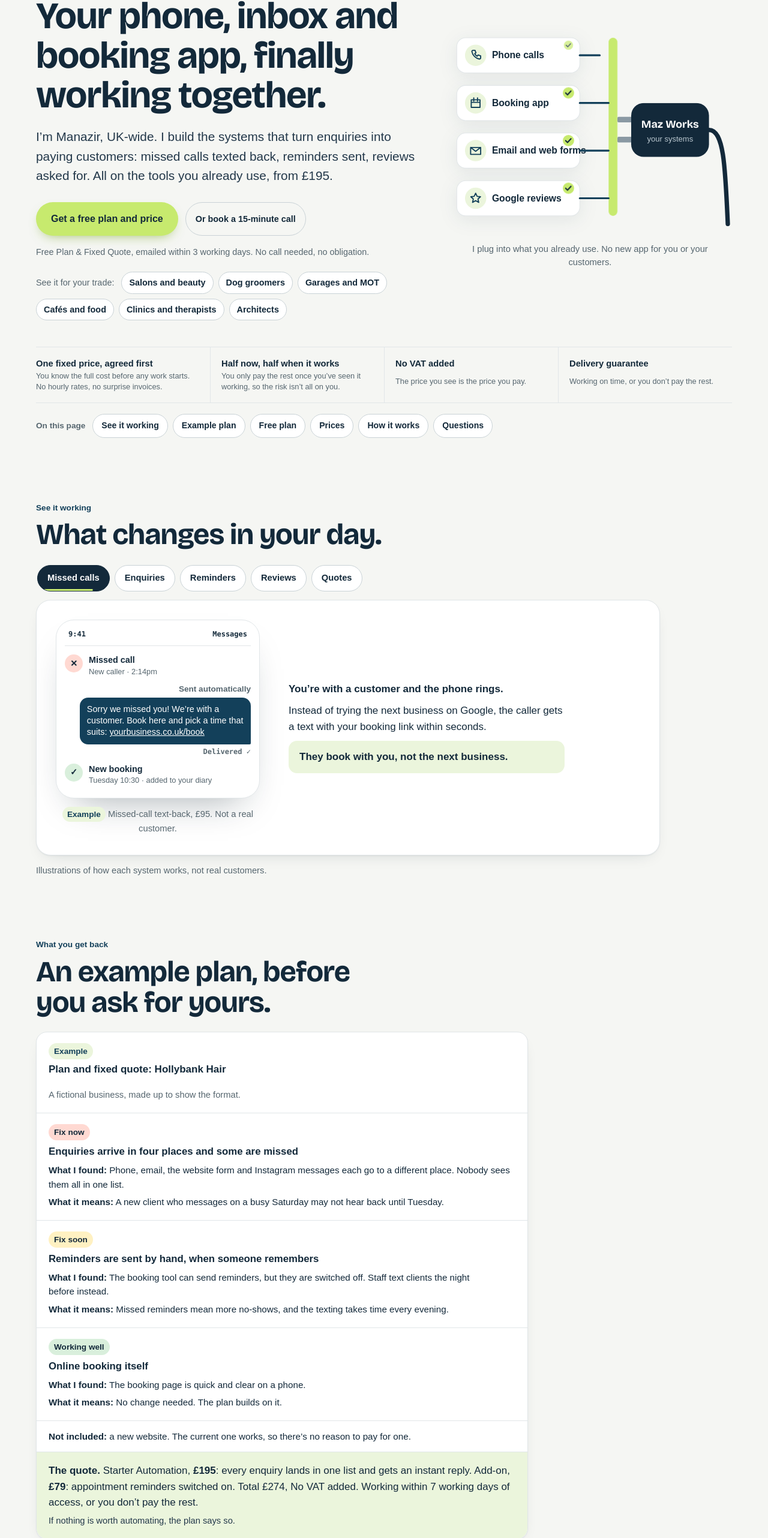
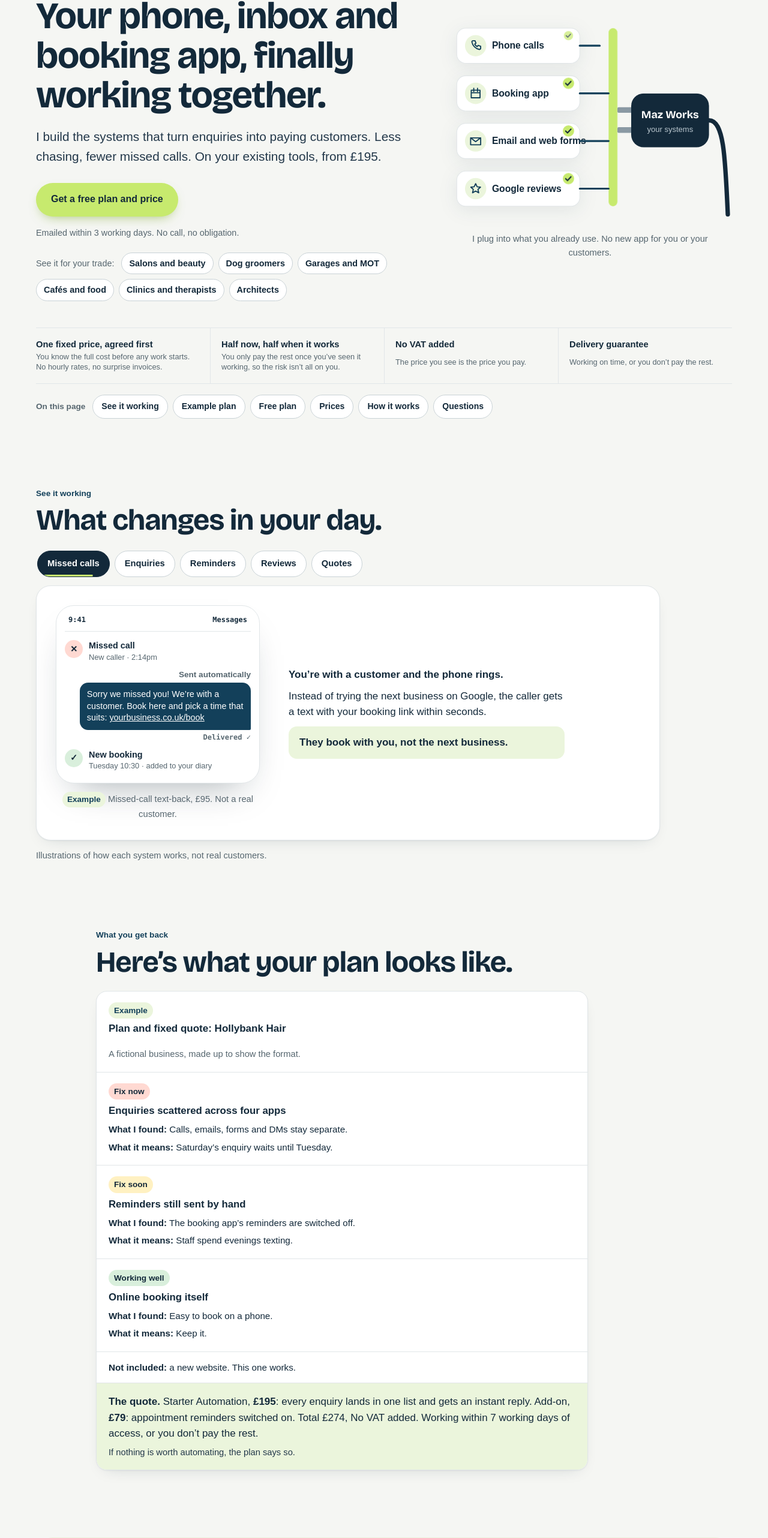
Before and after one commit to manazoid4/mazos-site, a Next.js app: page / in a window 1280 px wide. Shown: the part 198-2762 px from the top of the page at 60% size. Built offline with nearby package versions, Linux system fonts and the light colour scheme.

Commit message:
feat: finish the shorter homepage with varied section layouts

```diff
--- a/app/page.tsx
+++ b/app/page.tsx
@@ -65,12 +65,11 @@ export default function Page() {
         <div>
           <p className="eyebrow">{POSITIONING_EYEBROW}</p>
           <h1 id="intro-title">Your phone, inbox and booking app, finally working together.</h1>
-          <p className="s-lede">I’m Manazir, UK-wide. I build the systems that turn enquiries into paying customers: missed calls texted back, reminders sent, reviews asked for. All on the tools you already use, from {STARTER.price}.</p>
+          <p className="s-lede">I build the systems that turn enquiries into paying customers. Less chasing, fewer missed calls. On your existing tools, from {STARTER.price}.</p>
           <div className="s-actions">
             <a className="button button-signal s-button-lg" href="#check">Get a free plan and price</a>
-            <CallLink className="button" href={BOOKING_URL} placement="hero">Or book a 15-minute call</CallLink>
           </div>
-          <p className="s-note">{FREE_STEP.name}, emailed within {CHECK_REPLY_TIME}. No call needed, no obligation.</p>
+          <p className="s-note">Emailed within {CHECK_REPLY_TIME}. No call, no obligation.</p>
           <p className="s-trade-pills" id="trades"><span>See it for your trade:</span>{NICHE_GUIDES.map((guide) => <a key={guide.id} href={`/for/${guide.id}`}>{guide.shortName}</a>)}</p>
         </div>
         <PlugHero />
@@ -91,9 +90,9 @@ export default function Page() {
         <Scenes />
       </section>
 
-      <section className="s-section" id="example" data-reveal aria-labelledby="example-title">
+      <section className="s-section s-example" id="example" data-reveal aria-labelledby="example-title">
         <p className="eyebrow">What you get back</p>
-        <h2 id="example-title">An example plan, before you ask for yours.</h2>
+        <h2 id="example-title">Here’s what your plan looks like.</h2>
         <SampleReport />
       </section>
 
@@ -102,8 +101,8 @@ export default function Page() {
           <p className="eyebrow">{FREE_STEP.name} · {FREE_STEP.price}</p>
           <h2 id="check-title">Tell me the job. I’ll send a plan and a price.</h2>
           <ul className="s-ticks">
-            <li>Tap what’s costing you. Typing is optional</li>
-                        <li>You get a plan like the one above, with a fixed price</li>
+            <li>Tap a problem, add your name and email</li>
+                        <li>A plan and fixed price, by email</li>
             <li>If it isn’t worth automating, I say so</li>
           </ul>
         </div>
@@ -120,12 +119,12 @@ export default function Page() {
             <h3>{STARTER.name}</h3>
             <p className="s-price-amount">{STARTER.price}</p>
             <p>{STARTER.body}</p>
-            <ul>{STARTER.bullets.map((bullet) => <li key={bullet}>{bullet}</li>)}</ul>
-            <PackageLink className="button button-signal" href="#check" pick={STARTER.name}>Get a free plan for this</PackageLink>
+            <p className="s-small">{STARTER.bullets[2]}</p>
+            <PackageLink className="button button-signal" href="#check" pick={STARTER.name}>Get a free plan and price</PackageLink>
           </article>
           <div className="s-extras s-extras-home" id="extras">
             <h3>Popular add-ons</h3>
-            <p className="s-small">Fixed, one-off prices. Buy one on its own or add it to Starter. <a href="/prices#extras">What each one does</a></p>
+            <p className="s-small">One-off. Buy alone or add to Starter. <a href="/prices#extras">What each one does</a></p>
             <ul>
               {POPULAR_EXTRAS.map((item) => <li key={item.name}><div><strong>{item.name}</strong><PackageLink href="#check" pick={item.name}>Ask for this <span aria-hidden="true">→</span></PackageLink></div><strong className="s-extras-price">{item.price}</strong></li>)}
             </ul>
@@ -156,19 +155,17 @@ export default function Page() {
         <ol className="s-steps">
           {STEPS.map(([number, title, body]) => <li key={number}><span>{number}</span><strong>{title}</strong><p>{body}</p></li>)}
         </ol>
-        <h3 className="s-subhead">How I set it up</h3>
-        <ul className="s-promises" aria-label="How the work is set up">
-          {DELIVERY.map((item) => <li key={item.title}><strong>{item.title}</strong><span>{item.body}</span></li>)}
-        </ul>
-      </section>
+        <details className="s-delivery"><summary>How I set it up</summary>
+          <ul>{DELIVERY.map((item) => <li key={item.title}><strong>{item.title}</strong><span>{item.body}</span></li>)}</ul>
+        </details>
 
-      <section className="s-section s-about" id="about" aria-labelledby="about-title">
+      <div className="s-about" id="about" aria-labelledby="about-title">
         <div className="s-about-head">
           <img className="s-face" src="/maz.webp" alt="Manazir Hussain, who plans and builds every job" width={96} height={96} loading="lazy" />
           <div>
             <p className="eyebrow">Who you’re dealing with</p>
-            <h2 id="about-title">I’m Manazir. I plan it and build it myself.</h2>
-            <p>I build software, automation and websites for UK small businesses. No account managers, no hand-offs. Email me directly at <a href={`mailto:${CONTACT_EMAIL}`}>{CONTACT_EMAIL}</a>.</p>
+            <h2 id="about-title">One person, start to finish.</h2>
+            <p>I’m Manazir, UK-wide. I plan and build your system myself. Reach me at <a href={`mailto:${CONTACT_EMAIL}`}>{CONTACT_EMAIL}</a>.</p>
           </div>
         </div>
         <p className="s-small">Work you can open yourself:</p>
@@ -183,6 +180,7 @@ export default function Page() {
           ))}
         </div>
         <p className="s-small"><a href="/lab">Other things I’ve built →</a></p>
+      </div>
       </section>
 
       <section className="s-section" id="faq" aria-labelledby="faq-title">
@@ -192,15 +190,14 @@ export default function Page() {
           {HOMEPAGE_FAQS.map((faq) => <details key={faq.question}><summary>{faq.question}</summary><p>{faq.answer}</p></details>)}
         </div>
         <p className="s-small"><a href="/faq">All questions →</a></p>
-      </section>
-
-      <section className="s-final" aria-labelledby="final-title">
-        <h2 id="final-title">Stop losing the customers who called when you were busy.</h2>
+      <div className="s-final" aria-labelledby="final-title">
+        <h2 id="final-title">What would you stop chasing?</h2>
         <p>A free plan and fixed price within {CHECK_REPLY_TIME}. No call, no obligation.</p>
         <div className="s-actions">
           <a className="button button-signal s-button-lg" href="#check">Get a free plan and price</a>
-          <CallLink className="button" href={BOOKING_URL} placement="footer-cta">Book a 15-minute call</CallLink>
+          <CallLink href={BOOKING_URL} placement="footer-cta">Prefer a call?</CallLink>
         </div>
+      </div>
       </section>
 
       <SiteFooter />
--- a/app/refresh.css
+++ b/app/refresh.css
@@ -130,3 +130,35 @@ h2 { font-weight: 650; }
   .s-board-step:not(:last-child)::after { content: ""; position: absolute; right: -22px; top: 36px; width: 16px; height: 2px; background: var(--line); }
   .s-board-phone { grid-template-columns: minmax(0, 340px) minmax(0, 1fr); gap: 48px; }
 }
+
+/* A different reading rhythm for each decision. */
+.s-home { --s-gap: clamp(64px, 9vw, 112px); }
+.s-example { max-width: 960px; margin-inline: auto; }
+.s-example > h2 { max-width: 30ch; }
+.s-check { background: var(--tint); border-radius: 28px; padding: clamp(22px, 4vw, 48px); margin-top: var(--s-gap); }
+.s-about { margin-top: 48px; padding-top: 36px; border-top: 1px solid var(--soft-line); }
+.s-about h2 { font-size: clamp(1.6rem, 3vw, 2.2rem); }
+.s-delivery { margin-top: 24px; max-width: 880px; }
+.s-delivery summary { cursor: pointer; padding: 16px 0; font-weight: 650; }
+.s-delivery ul { list-style: none; display: grid; gap: 24px; padding-block: 16px; }
+.s-delivery li { display: grid; gap: 8px; }
+.s-delivery li span { color: var(--muted); }
+.s-proof-card img { max-height: 240px; }
+.s-final .s-actions { align-items: center; }
+.s-final .s-actions > a:not(.button) { color: white; }
+.s-board-steps { padding: 0; }
+@media (min-width: 721px) {
+  .s-delivery ul { grid-template-columns: 1fr 1fr; }
+  .s-proof { max-width: none; grid-template-columns: 1fr 1fr; gap: 40px; }
+  .s-proof-card { grid-template-columns: 120px 1fr; column-gap: 18px; }
+  .s-proof-card img { grid-row: span 3; height: 160px; object-fit: cover; }
+}
+@media (max-width: 720px) {
+  .s-hero { padding-top: 28px; }
+  .s-hero-split h1 { font-size: 2.25rem; }
+  .s-lede { font-size: 1.05rem; }
+  .s-hero .s-actions { margin-top: 20px; }
+  .s-plug { max-width: 330px; }
+  .s-check { margin-inline: -8px; padding: 22px 16px; }
+  .s-check .mw-demo-form { padding: 18px 14px; }
+}
--- a/app/sample-report.tsx
+++ b/app/sample-report.tsx
@@ -1,3 +1,8 @@
+import { EXTRAS, OFFERS } from './offers';
+const starter = OFFERS[0];
+const reminder = EXTRAS.find((extra) => extra.name === 'Appointment reminders')!;
+const total = starter.from + Number(reminder.price.replace(/[^0-9.]/g, ''));
+
 /**
  * A clearly labelled example of the free plan and fixed quote. The business is
  * fictional; the kind of plan matches what a real reply looks like.
@@ -5,21 +10,21 @@
 const FINDINGS = [
   {
     level: 'Fix now',
-    title: 'Enquiries arrive in four places and some are missed',
-    evidence: 'Phone, email, the website form and Instagram messages each go to a different place. Nobody sees them all in one list.',
-    impact: 'A new client who messages on a busy Saturday may not hear back until Tuesday.',
+    title: 'Enquiries scattered across four apps',
+    evidence: 'Calls, emails, forms and DMs stay separate.',
+    impact: 'Saturday’s enquiry waits until Tuesday.',
   },
   {
     level: 'Fix soon',
-    title: 'Reminders are sent by hand, when someone remembers',
-    evidence: 'The booking tool can send reminders, but they are switched off. Staff text clients the night before instead.',
-    impact: 'Missed reminders mean more no-shows, and the texting takes time every evening.',
+    title: 'Reminders still sent by hand',
+    evidence: 'The booking app’s reminders are switched off.',
+    impact: 'Staff spend evenings texting.',
   },
   {
     level: 'Working well',
     title: 'Online booking itself',
-    evidence: 'The booking page is quick and clear on a phone.',
-    impact: 'No change needed. The plan builds on it.',
+    evidence: 'Easy to book on a phone.',
+    impact: 'Keep it.',
   },
 ];
 
@@ -41,9 +46,9 @@ export function SampleReport() {
           </li>
         ))}
       </ol>
-      <p className="s-report-untested"><em>Not included:</em> a new website. The current one works, so there’s no reason to pay for one.</p>
+      <p className="s-report-untested"><em>Not included:</em> a new website. This one works.</p>
       <footer>
-        <p><strong>The quote.</strong> Starter Automation, <strong>£195</strong>: every enquiry lands in one list and gets an instant reply. Add-on, <strong>£79</strong>: appointment reminders switched on. Total £274, No VAT added. Working within 7 working days of access, or you don’t pay the rest.</p>
+        <p><strong>The quote.</strong> {starter.name}, <strong>{starter.price}</strong>: every enquiry lands in one list and gets an instant reply. Add-on, <strong>{reminder.price}</strong>: appointment reminders switched on. Total £{total}, No VAT added. Working within 7 working days of access, or you don’t pay the rest.</p>
         <p className="s-small">If nothing is worth automating, the plan says so.</p>
       </footer>
     </article>
```
Also changed, not shown: 2 other files (tests, documents, lock files or other folders).
